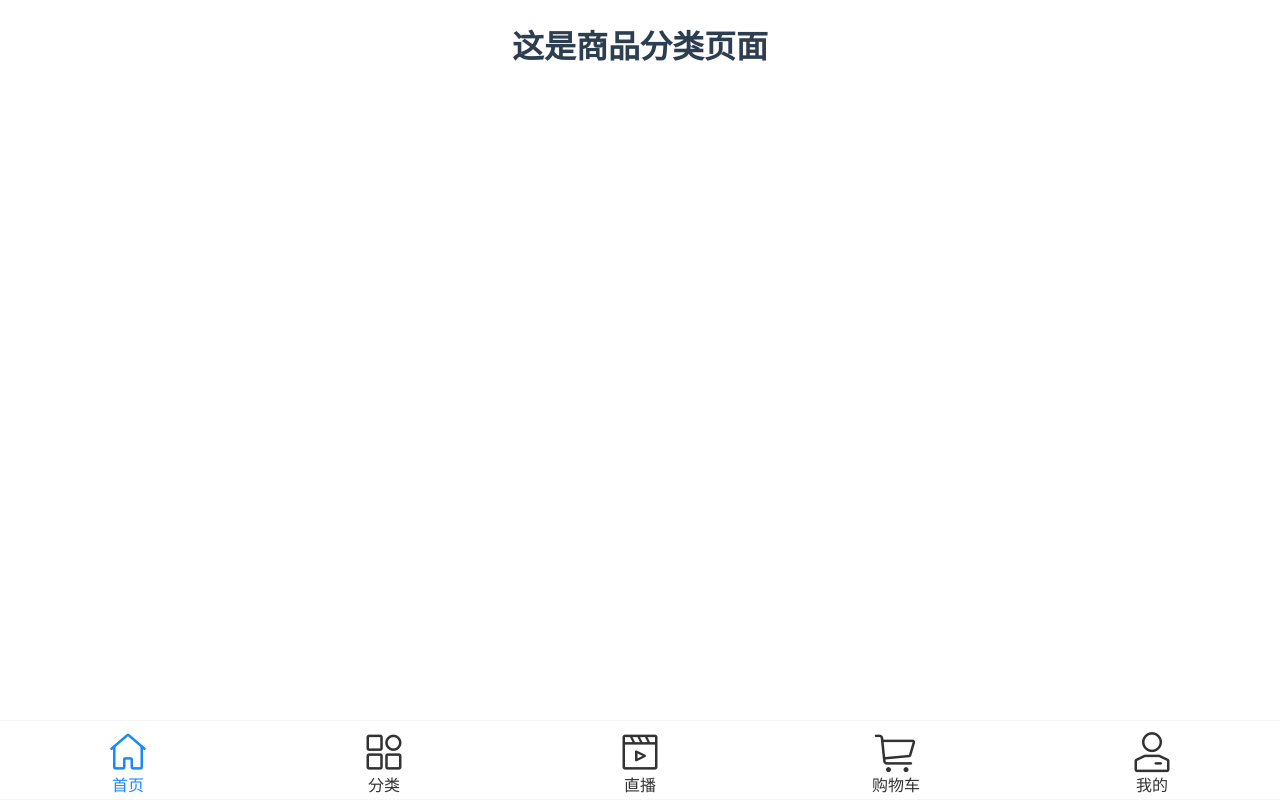
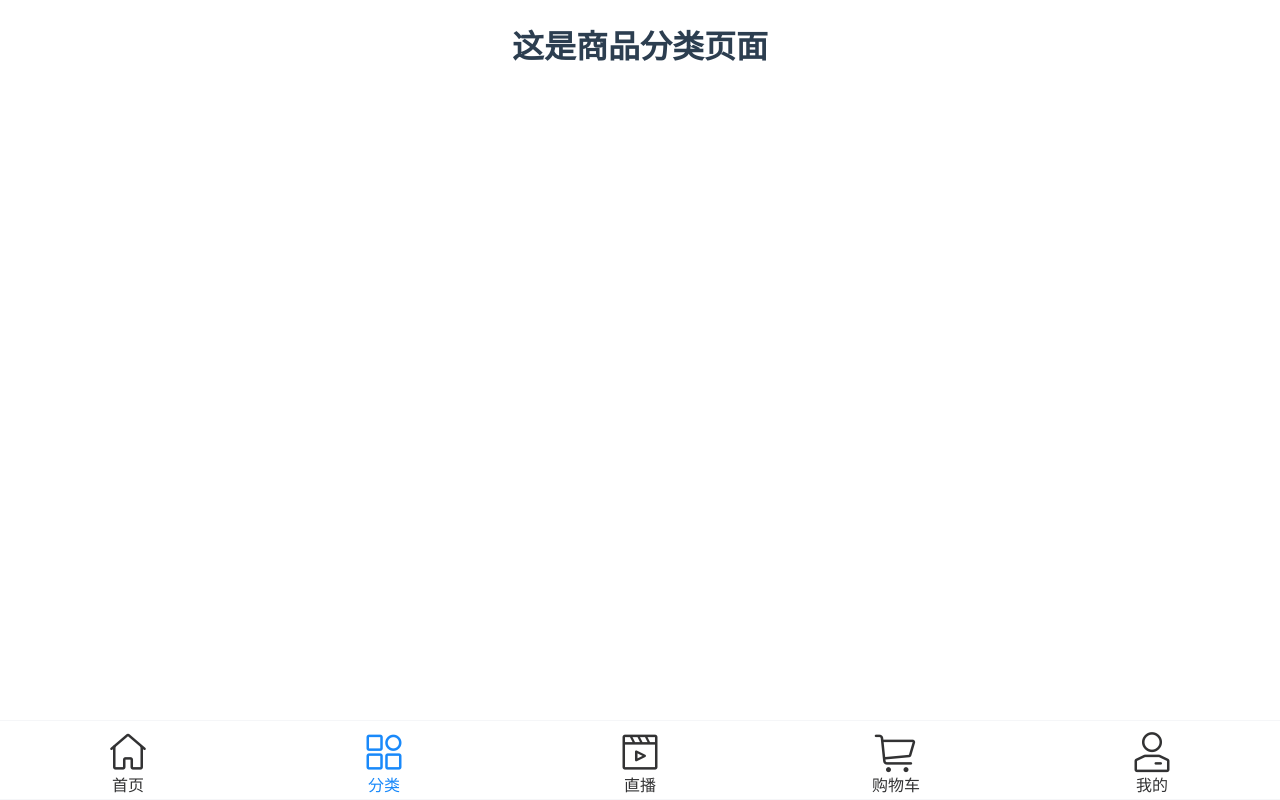
Before and after one commit to bart-zzb/fresh-product-e-commerce-platform, a Vue app in the folder mall-frontend/mall-app-frontend/mall-app/: page /list in a window 1280 px wide. Built offline with nearby package versions, Linux system fonts and the light colour scheme.

Commit message:
2024-03-18 跳转功能

```diff
--- a/mall-frontend/mall-app-frontend/mall-app/src/router/index.js
+++ b/mall-frontend/mall-app-frontend/mall-app/src/router/index.js
@@ -15,7 +15,9 @@ const routes = [
       {path:'/detail', component:()=>import('../views/home/DetailView')},
       {path:'/cart', component:()=>import('../views/home/CartView')},
       {path:'/payment', component:()=>import('../views/home/PaymentView')},
-      {path:'/live', component:()=>import('../views/home/LiveView')}
+      {path:'/live', component:()=>import('../views/home/LiveView')},
+      {path:'/personal', component:()=>import('../views/home/PersonalView')}
+
     ]
   }
 
--- a/mall-frontend/mall-app-frontend/mall-app/src/views/HomeView.vue
+++ b/mall-frontend/mall-app-frontend/mall-app/src/views/HomeView.vue
@@ -1,58 +1,34 @@
 <template>
-  <view>
     <router-view/>
-  </view>
-  <!-- 共有的尾部 -->
-  <view>
-    <van-tabbar style="height: 80px;" v-model="active">
-      <van-tabbar-item>
+
+    <!-- 共有的尾部 -->
+    <van-tabbar style="height: 80px;" route>
+      <van-tabbar-item to="/index">
         <van-icon name="wap-home-o" size="45"/>
         <div style="font-size: 16px;margin-top: 3px;">首页</div>
       </van-tabbar-item>
-      <van-tabbar-item>
+      <van-tabbar-item to="/list">
         <van-icon name="apps-o" size="45"/>
         <div style="font-size: 16px;margin-top: 3px;">分类</div>
       </van-tabbar-item>
-      <van-tabbar-item>
+      <van-tabbar-item to="/live">
         <van-icon name="video-o" size="45"/>
         <div style="font-size: 16px;margin-top: 3px;">直播</div>
       </van-tabbar-item>
-      <van-tabbar-item>
+      <van-tabbar-item to="/cart">
         <van-icon name="shopping-cart-o" size="45"/>
         <div style="font-size: 16px;margin-top: 3px;">购物车</div>
       </van-tabbar-item>
-      <van-tabbar-item>
+      <van-tabbar-item to="/personal">
         <van-icon name="manager-o" size="45"/>
         <div style="font-size: 16px;margin-top: 3px;">我的</div>
       </van-tabbar-item>
     </van-tabbar>
-  </view>
-  <van-tabbar style="height: 80px;" v-model="active">
-    <van-tabbar-item>
-      <van-icon name="wap-home-o" size="45"/>
-      <div style="font-size: 16px;margin-top: 3px;">首页</div>
-    </van-tabbar-item>
-    <van-tabbar-item>
-      <van-icon name="apps-o" size="45"/>
-      <div style="font-size: 16px;margin-top: 3px;">分类</div>
-    </van-tabbar-item>
-    <van-tabbar-item>
-      <van-icon name="video-o" size="45"/>
-      <div style="font-size: 16px;margin-top: 3px;">直播</div>
-    </van-tabbar-item>
-    <van-tabbar-item>
-      <van-icon name="shopping-cart-o" size="45"/>
-      <div style="font-size: 16px;margin-top: 3px;">购物车</div>
-    </van-tabbar-item>
-    <van-tabbar-item>
-      <van-icon name="manager-o" size="45"/>
-      <div style="font-size: 16px;margin-top: 3px;">我的</div>
-    </van-tabbar-item>
-  </van-tabbar>
 </template>
 
 <script setup>
 import {ref} from "vue";
 
 const active = ref();
+
 </script>
--- /dev/null
+++ b/mall-frontend/mall-app-frontend/mall-app/src/views/home/PersonalView.vue
@@ -0,0 +1,11 @@
+<template>
+  <h1>这是个人中心页面</h1>
+</template>
+
+<script setup>
+
+</script>
+
+<style scoped>
+
+</style>
```
